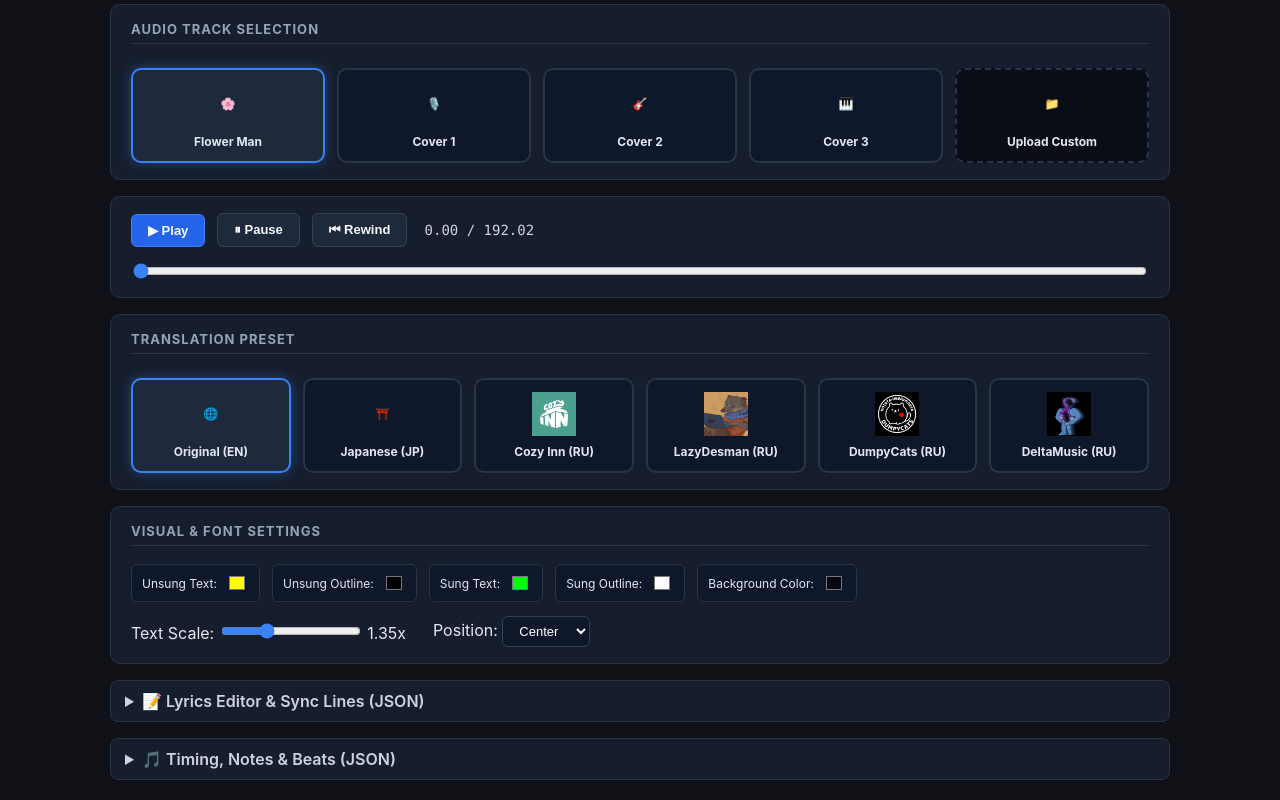
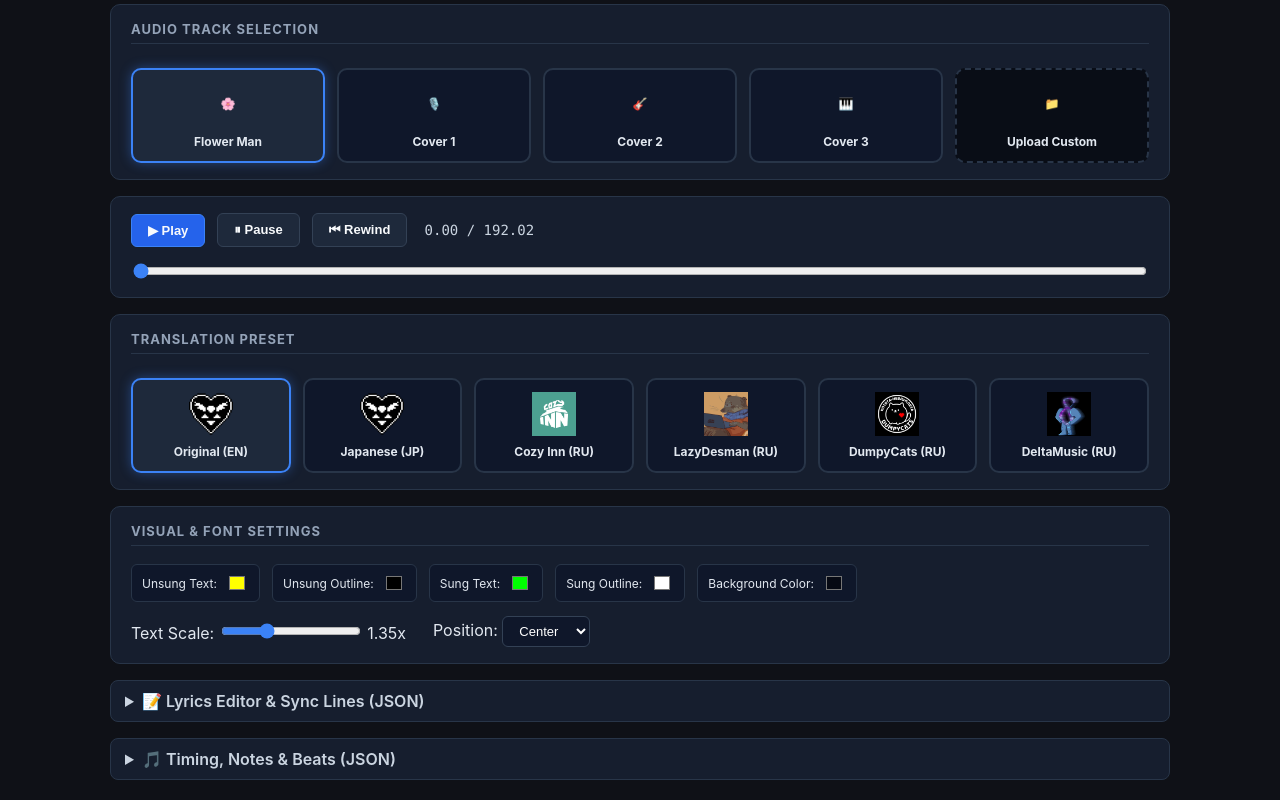
Before and after one commit to IRRatium/deltarune-karaoke-creator, a plain HTML site: page index.html in a window 1280 px wide. Shown: the part 640-1440 px from the top of the page. Drawn offline with Linux system fonts and the light colour scheme.

Commit message:
Replace images with deltarune_logo.webp in presets

```diff
--- a/index.html
+++ b/index.html
@@ -392,12 +392,12 @@
     <div class="panel-title" data-i18n="presetLabel">Translation Preset</div>
     <div class="grid-selector-container" id="presetGrid">
       <div class="grid-btn active" data-preset="default">
-        <img src="./logos/default.png" alt="Original" onerror="this.style.display='none'; this.nextElementSibling.style.display='inline';">
+        <img src="./logos/deltarune_logo.webp" alt="Original" onerror="this.style.display='none'; this.nextElementSibling.style.display='inline';">
         <span class="grid-btn-icon-fallback" style="display:none;">🌐</span>
         <span>Original (EN)</span>
       </div>
       <div class="grid-btn" data-preset="japanese">
-        <img src="./logos/japanese.png" alt="Japanese" onerror="this.style.display='none'; this.nextElementSibling.style.display='inline';">
+        <img src="./logos/deltarune_logo.webp" alt="Japanese" onerror="this.style.display='none'; this.nextElementSibling.style.display='inline';">
         <span class="grid-btn-icon-fallback" style="display:none;">⛩️</span>
         <span>Japanese (JP)</span>
       </div>
```
